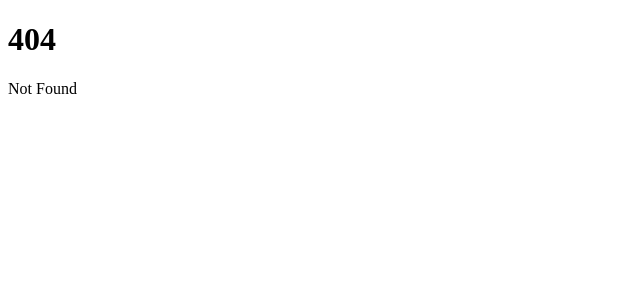
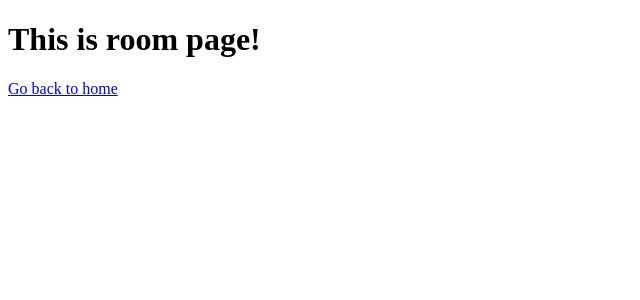
Before and after one commit to lmanzanero/classroom-madness, a SvelteKit app: page /room in a window 1280 px wide. Before the commit this address had no page. Shown: the top 300 px of the page, without its empty margins (0-640 px from the left). Built offline with nearby package versions, Linux system fonts and the light colour scheme.

Commit message:
added about page

```diff
--- a/src/routes/+page.svelte
+++ b/src/routes/+page.svelte
@@ -1 +1,2 @@
 <h1>Welcome to Classroom Madness!</h1>
+<a href="/room">Go back to room page</a>
--- /dev/null
+++ b/src/routes/room/+page.svelte
@@ -0,0 +1,2 @@
+<h1>This is room page!</h1>
+<a href="/">Go back to home</a>
```
